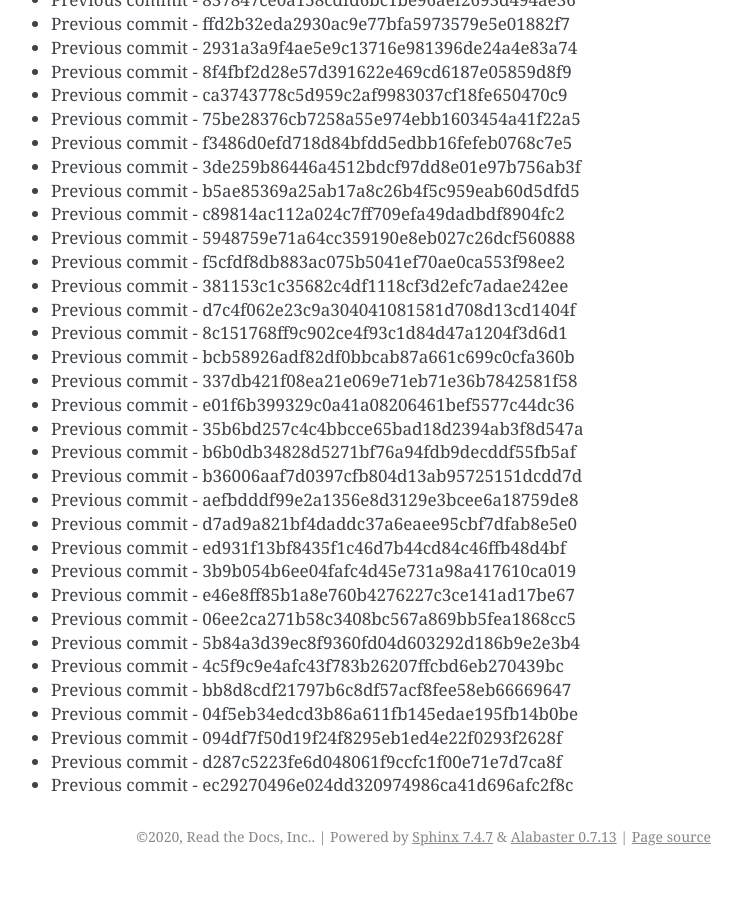
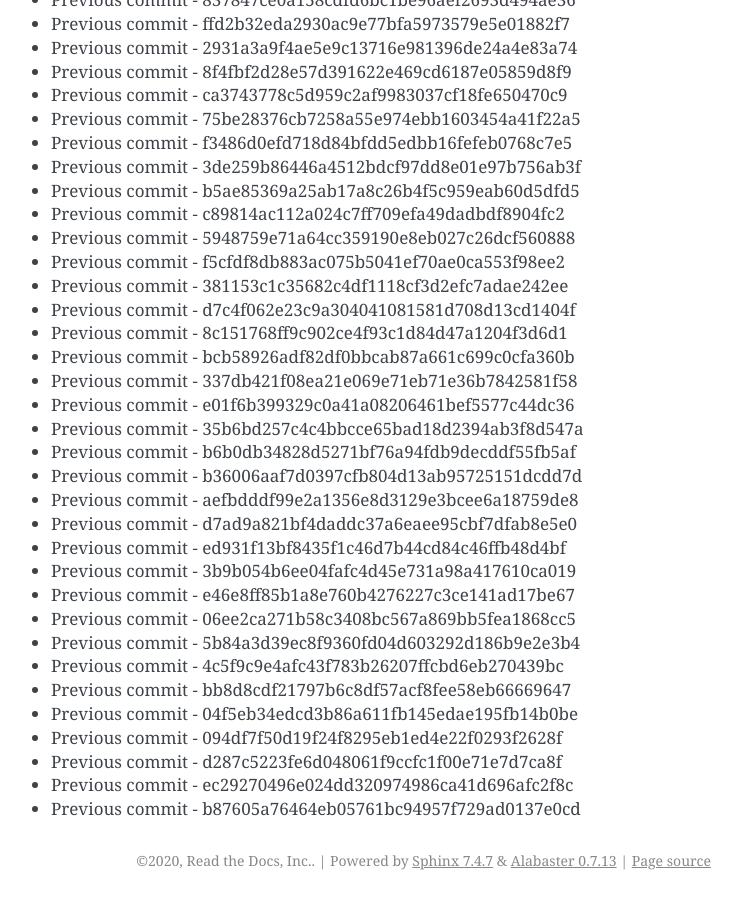
Before and after one commit to readthedocs/rtd-git-stresstest, a Sphinx documentation site: the page built from docs/updates.rst, in a window 1280 px wide and 900 px high, scrolled down 32329 px. Shown: the whole window, without its empty margins (399-1141 px from the left). Built offline with Sphinx 7.4.7, drawn with Linux system fonts in a browser that asks for light colours; before the commit the page ends 33205 px from its top, so only the background shows below that.

Commit message:
Generating commit from previous: b87605a76464eb05761bc94957f729ad0137e0cd

```diff
--- a/docs/updates.rst
+++ b/docs/updates.rst
@@ -1390,3 +1390,4 @@ It can be tested for any performance characteristics.
 * Previous commit - 094df7f50d19f24f8295eb1ed4e22f0293f2628f
 * Previous commit - d287c5223fe6d048061f9ccfc1f00e71e7d7ca8f
 * Previous commit - ec29270496e024dd320974986ca41d696afc2f8c
+* Previous commit - b87605a76464eb05761bc94957f729ad0137e0cd
```
